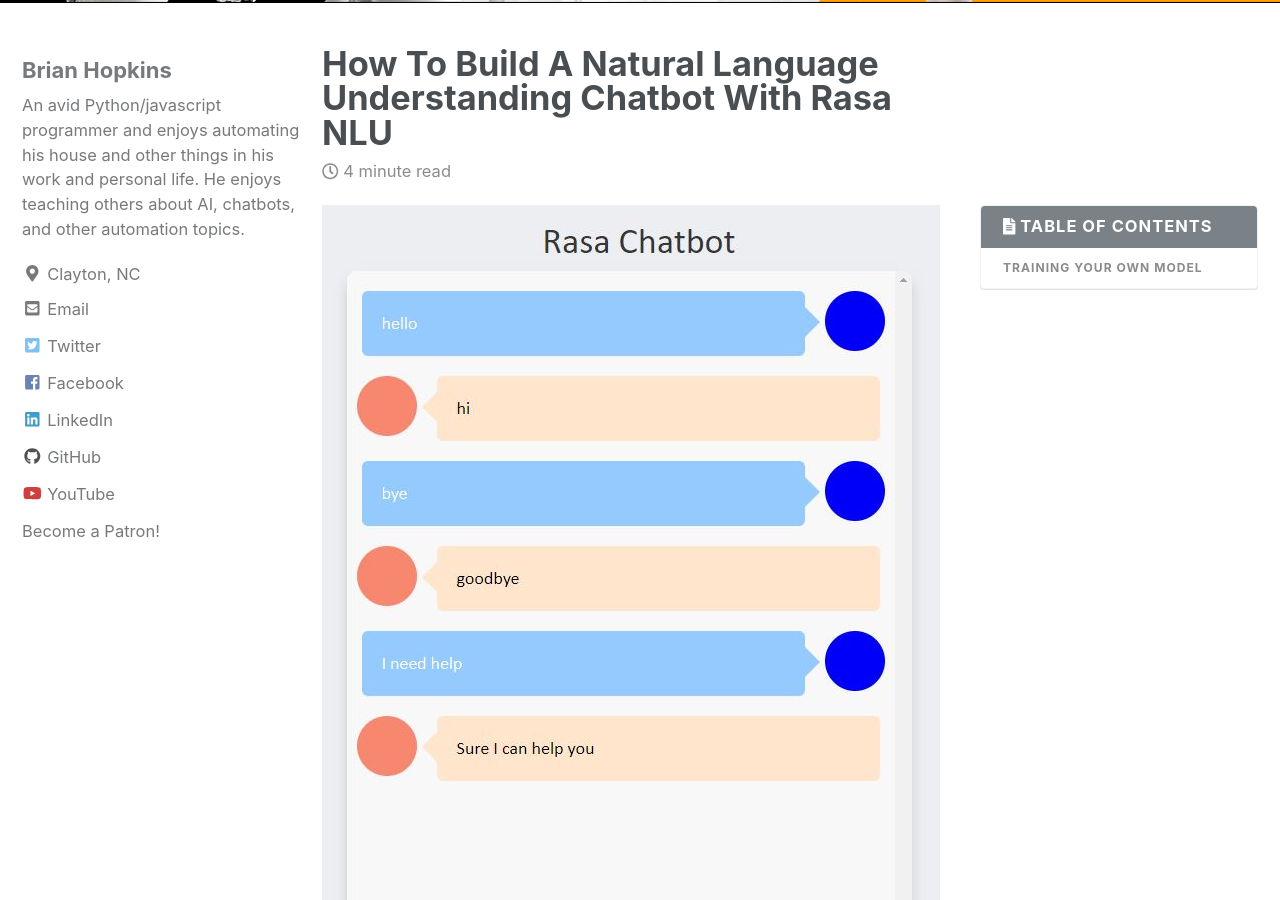
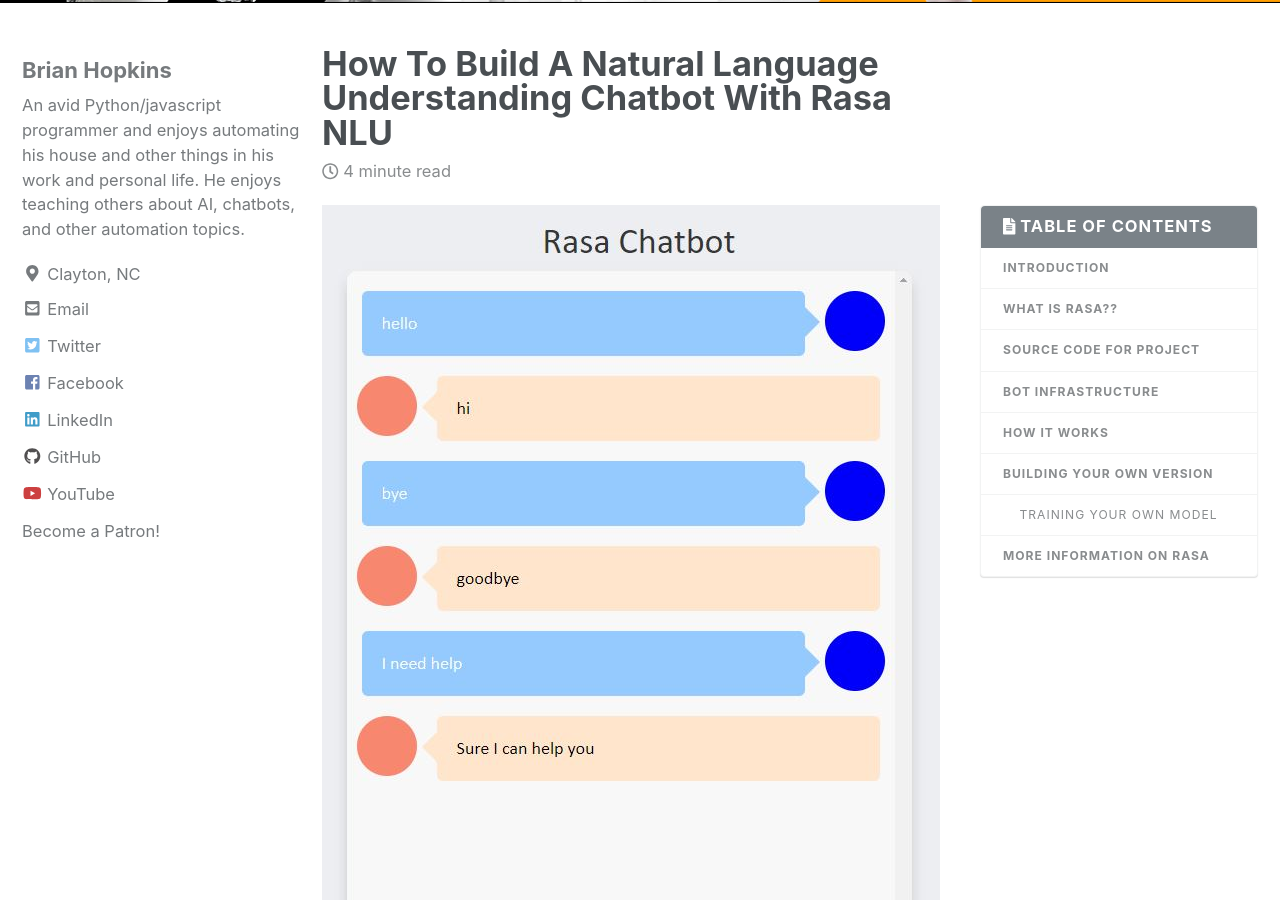
Before and after one commit to Geeked-Out-Solutions/blog, a Jekyll site: the page built from _posts/2018-03-26-how-to-build-a-natural-language-understanding-chatbot-with-rasa-nlu.md, in a window 1280 px wide and 900 px high, scrolled down 310 px. Built offline with Jekyll 4.4.1, drawn with Linux system fonts in a browser that asks for light colours; nearby versions of some CDN libraries; comment, search, counter and statistics services are not loaded.

Commit message:
fixing TOC

````diff
--- a/_posts/2018-03-26-how-to-build-a-natural-language-understanding-chatbot-with-rasa-nlu.md
+++ b/_posts/2018-03-26-how-to-build-a-natural-language-understanding-chatbot-with-rasa-nlu.md
@@ -15,25 +15,25 @@
 ![Chatbot Screenshot](/assets/images/rasa_chatbot.JPG)
 
 
-# Introduction
+## Introduction
 Today we will be going over how to build a Rasa chatbot.  We will be using natural language processing also known as NLU to make our chatbot appear to be smart and understand the questions we are asking.
 
 This project I have built and go over in this post was meant to be a starting point for a boilerplate chatbot with Rasa as a complete docker application.  Using compose we have simplified the process of bringing up rasa, bringing up a chatbot ui, and handling our training all in docker.
 
-# What Is Rasa??  ![Rasa Logo](/assets/images/rasa_logo.jpg)
+## What Is Rasa??  ![Rasa Logo](/assets/images/rasa_logo.jpg)
 [Rasa](https://rasa.ai) is a open source platform for building conversational chatbots and software.  It uses existing ML and NLP libraries to classify the text based on models you train it with.  For more information please see the docs [Here](https://nlu.rasa.com/installation.html)
 
-# Source Code For Project
+## Source Code For Project
 The source code for a boilerplate chatbot can be found [here](https://github.com/lackeyai/rasa_chatbot).  It includes a training model already that can answer phrases related to greeting, goodbye, and help.
 
-# Bot Infrastructure
+## Bot Infrastructure
 Once you bring everything up with docker-compose you should have the following setup:
 
 1. A Rasa container listening at port 5000
 
 2. A Flask container listening at port 5005
 
-# How It Works
+## How It Works
 So I have simplified some of the process here by using Flask to create a very basic UI for interacting with the chatbot.  It uses some js code I [found](https://github.com/lkamat/startbot/blob/master/static/js/bind.js) on GitHub to make calls to the Flask route /chat which runs the below code:
 
 ```python
@@ -79,7 +79,7 @@
 
 So you can see in the code we have if conditions setup for the different intents trained on our bot in this case which are help, greet, goodbye, and about.  This is then routed back to the chatbot UI where the response is rendered.  I am using a responses.py file which I import into the flask app to handle my generic responses for each intent.
 
-# Building Your Own Version
+## Building Your Own Version
 Getting started with Rasa actually is very easy you can clone the source code located [here](https://github.com/lackeyai/rasa_chatbot) which only requires you have docker and docker-compose installed.
 
 Once you have the repository downloaded you just need to run the following command to create our .env file and then modify it with our hostname so our application knows how to reach Rasa without hardcoding it:
@@ -91,7 +91,7 @@
 
 Now we can spin up our application with `docker-compose up -d --build --remove-orphans`  **Make sure you are in the dir with the docker-compose.yml file**
 
-## Training Your Own Model
+### Training Your Own Model
 If everything was done right you can now visit your chatbot UI at http://dockerip:5005 and interact with it.  To train the chatbot with your own model is very easy using the [Rasa NLU GUI Trainer](https://rasahq.github.io/rasa-nlu-trainer/).
 
 Using the above application you can build out your bot-model.json file in a GUI format.  You can see from the existing training data how it works and you can build upon it or clear it out and use your own data then save it.  You can then train your bot with this bot-model.json file via:
@@ -102,5 +102,5 @@
 
 Now you can modify the app.py file in the flask folder to your liking based on whatever intents you came up with and their responses.
 
-# More Information on Rasa
+## More Information on Rasa
 This post was not meant to be a full tutorial on Rasa for more information please see the examples [here](https://nlu.rasa.com/tutorial.html) in the documentation for training and more Rasa specific information.
````
